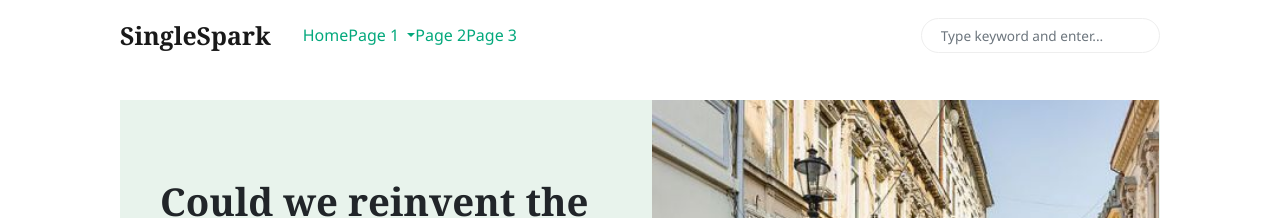
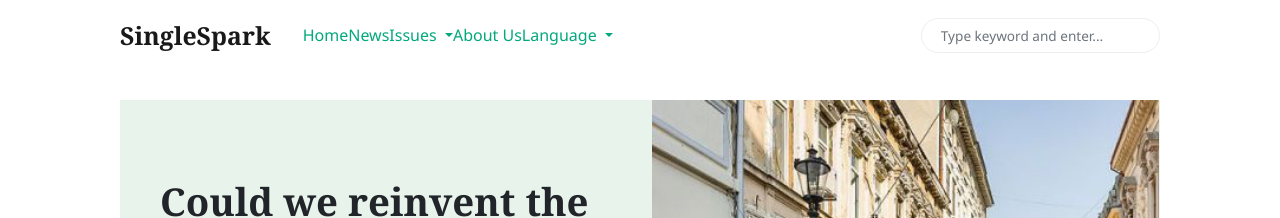
Before and after one commit to laoquan18/laoquan18.github.io, a Jekyll site: the page built from index.html, in a window 1280 px wide. Shown: the top 218 px of the page. Built offline with Jekyll 4.4.1, drawn with Linux system fonts in a browser that asks for light colours; nearby versions of some CDN libraries; the list of posts is cut into pages by our own code.

Commit message:
Update default.html

```diff
--- a/_layouts/default.html
+++ b/_layouts/default.html
@@ -44,26 +44,15 @@
         <span class="navbar-toggler-icon"></span>
         </button>
         <div class="navbar-collapse collapse" id="navbarColor02" style="">
-    <ul class="nav navbar-nav">
-      <li class="active"><a href="#">Home</a></li>
-      <li class="dropdown">
-        <a class="dropdown-toggle" data-toggle="dropdown" href="#">Page 1
-        <span class="caret"></span></a>
-        <ul class="dropdown-menu">
-          <li><a href="#">Page 1-1</a></li>
-          <li><a href="#">Page 1-2</a></li>
-          <li><a href="#">Page 1-3</a></li>
-        </ul>
-      </li>
-      <li><a href="#">Page 2</a></li>
-      <li><a href="#">Page 3</a></li>
-    </ul>
+            <ul class="navbar-nav mr-auto d-flex align-items-center">
+               {% include menu-header.html %}
+            </ul>
             <ul class="navbar-nav ml-auto d-flex align-items-center">
                 {% include search-lunr.html %}
             </ul>
         </div>
     </div>
-</nav>
+    </nav>
 
 
     <!-- Search Results -->
```
